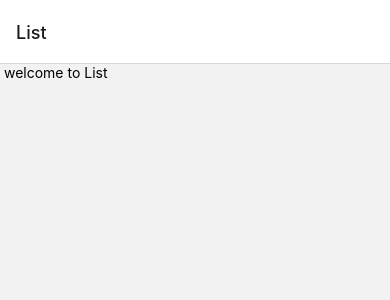
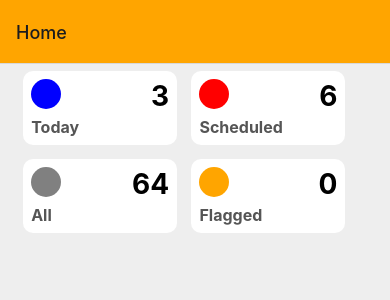
Before and after one commit to locksiDesmond/reminder-app, a React Native app: screen / in a window 390 px wide. Shown: the top 300 px of the page. Built offline with nearby package versions, Linux system fonts and the light colour scheme.

Commit message:
chore: add list section

```diff
--- /dev/null
+++ b/api/index.ts
@@ -0,0 +1,26 @@
+export const lists = [
+  {
+    id: 1,
+    title: 'Today',
+    count: 3,
+    iconColor: '#0000ff',
+  },
+  {
+    title: 'Scheduled',
+    id: 2,
+    count: 6,
+    iconColor: 'red',
+  },
+  {
+    title: 'All',
+    id: 3,
+    count: 64,
+    iconColor: 'gray',
+  },
+  {
+    id: 4,
+    title: 'Flagged',
+    count: 0,
+    iconColor: 'orange',
+  },
+];
--- /dev/null
+++ b/components/Container.tsx
@@ -0,0 +1,12 @@
+import * as React from 'react';
+import {View} from 'react-native';
+
+interface Props {
+  children: React.ReactNode;
+}
+
+const Container = (props: Props) => (
+  <View style={{flex: 1, paddingHorizontal: 16}}>{props.children}</View>
+);
+
+export default Container;
--- /dev/null
+++ b/components/list-section/ListSection.tsx
@@ -0,0 +1,56 @@
+import React from 'react';
+import {TouchableOpacity, StyleSheet, View, Text} from 'react-native';
+
+interface ListSectionProps {
+  icon?: string;
+  title: string;
+  count: number;
+  iconColor: string;
+  onPress: () => void;
+}
+
+const ListSection = (props: ListSectionProps) => {
+  return (
+    <TouchableOpacity onPress={props.onPress} style={styles.listSection}>
+      <View>
+        <View style={[styles.icon, {backgroundColor: props.iconColor}]}></View>
+        <Text style={styles.title}>{props.title}</Text>
+      </View>
+      <View>
+        <Text style={styles.count}>{props.count}</Text>
+      </View>
+    </TouchableOpacity>
+  );
+};
+
+const styles = StyleSheet.create({
+  listSection: {
+    flexDirection: 'row',
+    backgroundColor: '#fff',
+    borderRadius: 10,
+    padding: 8,
+    minWidth: '43%',
+    maxWidth: '45%',
+    marginHorizontal: '2%',
+    marginVertical: '2%',
+    justifyContent: 'space-between',
+  },
+  icon: {
+    height: 30,
+    width: 30,
+    backgroundColor: '#0000ff',
+    borderRadius: 50,
+  },
+  title: {
+    fontSize: 16,
+    color: '#555555',
+    marginTop: 8,
+    fontWeight: 'bold',
+  },
+  count: {
+    fontSize: 28,
+    fontWeight: 'bold',
+    color: 'black',
+  },
+});
+export default ListSection;
--- /dev/null
+++ b/components/sections/Sections.tsx
@@ -0,0 +1,31 @@
+import React from 'react';
+import {View} from 'react-native';
+import {StyleSheet} from 'react-native';
+import ListSection from '../list-section/ListSection';
+import {lists} from '../../api/index';
+
+const Sections = ({navigation}: any) => {
+  return (
+    <View style={styles.container}>
+      {lists.map(({title, count, iconColor, id}) => (
+        <ListSection
+          onPress={() =>
+            navigation.navigate('List', {id, type: 'top-category'})
+          }
+          key={`${title}-${count}`}
+          title={title}
+          count={count}
+          iconColor={iconColor}
+        />
+      ))}
+    </View>
+  );
+};
+
+const styles = StyleSheet.create({
+  container: {
+    flexWrap: 'wrap',
+    flexDirection: 'row',
+  },
+});
+export default Sections;
--- a/navigation/AuthNavigation.tsx
+++ b/navigation/AuthNavigation.tsx
@@ -8,8 +8,12 @@ const Stack = createNativeStackNavigator();
 const AuthNavigation = () => {
   return (
     <Stack.Navigator>
+      <Stack.Screen
+        name="Home"
+        component={Home}
+        options={{headerStyle: {backgroundColor: 'orange'}}}
+      />
       <Stack.Screen name="List" component={List} />
-      <Stack.Screen name="Home" component={Home} />
     </Stack.Navigator>
   );
 };
--- a/screens/Home.tsx
+++ b/screens/Home.tsx
@@ -1,38 +1,16 @@
-import React from 'react';
-import {
-  SafeAreaView,
-  ScrollView,
-  StatusBar,
-  StyleSheet,
-  Text,
-  useColorScheme,
-  View,
-} from 'react-native';
+import React from "react";
+import { SafeAreaView } from "react-native-safe-area-context";
+import Container from "../components/Container";
+import Sections from "../components/sections/Sections";
 
-const Home = () => {
+const Home = ({ navigation }: any) => {
   return (
-    <View>
-      <Text> hello world</Text>
-    </View>
+    <SafeAreaView style={{ flex: 1, backgroundColor: "#eeeeee" }}>
+      <Container>
+        <Sections navigation={navigation} />
+      </Container>
+    </SafeAreaView>
   );
 };
-const styles = StyleSheet.create({
-  sectionContainer: {
-    marginTop: 32,
-    paddingHorizontal: 24,
-  },
-  sectionTitle: {
-    fontSize: 24,
-    fontWeight: '600',
-  },
-  sectionDescription: {
-    marginTop: 8,
-    fontSize: 18,
-    fontWeight: '400',
-  },
-  highlight: {
-    fontWeight: '700',
-  },
-});
 
 export default Home;
--- a/screens/List.tsx
+++ b/screens/List.tsx
@@ -1,12 +1,29 @@
-import React from 'react';
-import {View, Text} from 'react-native';
+import React from "react";
+import { View, Text, StyleSheet } from "react-native";
+import { SafeAreaView } from "react-native-safe-area-context";
+import Container from "../components/Container";
+import { lists } from "../api/index";
 
-const List = () => {
+const List = ({ route: { params }, navigation }: any) => {
+  let item = lists.find((item) => item.id === params?.id);
   return (
-    <View>
-      <Text> welcome to List</Text>
-    </View>
+    <SafeAreaView style={{ flex: 1, backgroundColor: "white" }}>
+      <Container>
+        <View>
+          <Text style={[styles.title, { color: item?.iconColor }]}>
+            {item?.title}
+          </Text>
+        </View>
+      </Container>
+    </SafeAreaView>
   );
 };
 
+const styles = StyleSheet.create({
+  title: {
+    fontSize: 36,
+    fontWeight: "bold",
+    textTransform: "capitalize",
+  },
+});
 export default List;
```
Also changed, not shown: 1 other file (tests, documents, lock files or other folders).
